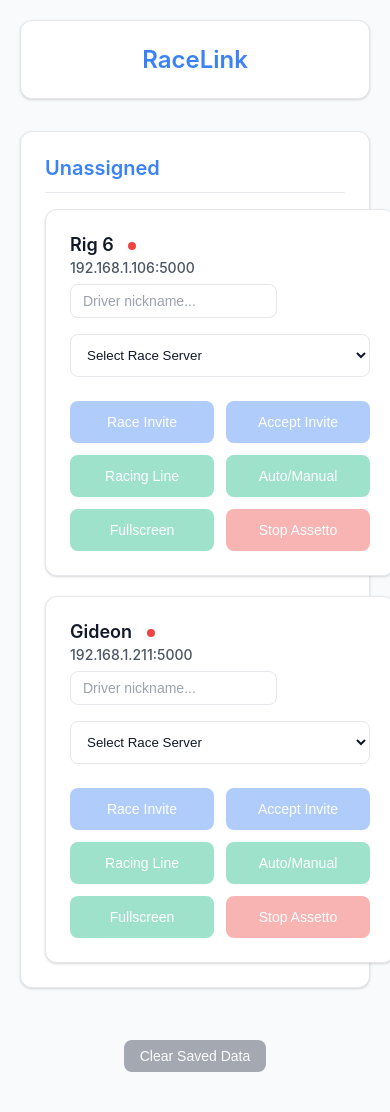
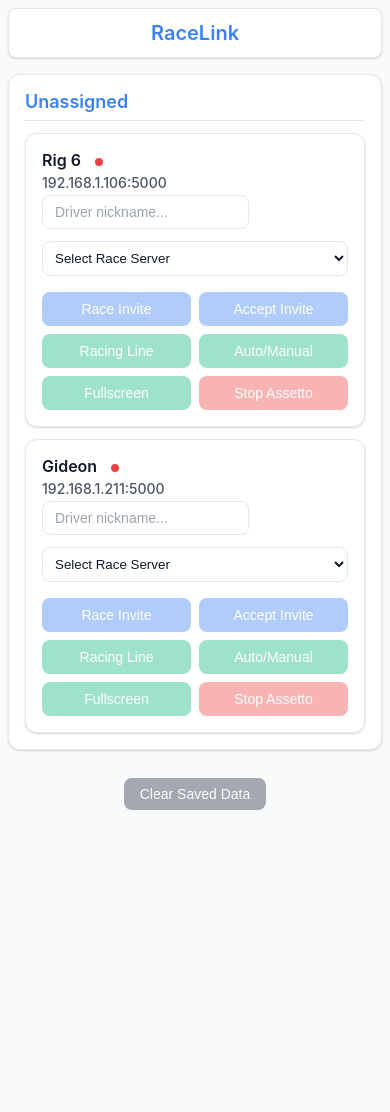
Before and after one commit to Godron629/drivr-client, a Flask app: page / in a window 390 px wide. After the commit the page ends 810 px from the top, so only its background shows below. Run offline with Flask 3, Linux system fonts and the light colour scheme.

Commit message:
mobile fix

```diff
--- a/dashboard/app/static/css/design-tokens.css
+++ b/dashboard/app/static/css/design-tokens.css
@@ -65,7 +65,7 @@
   --transition: 150ms ease-in-out;
 
   /* ========== LAYOUT ========== */
-  --container-padding: var(--space-6);
-  --grid-gap: var(--space-5);
-  --card-padding: var(--space-6);
+  --container-padding: var(--space-3);
+  --grid-gap: var(--space-3);
+  --card-padding: var(--space-4);
 }
--- a/dashboard/app/static/css/style.css
+++ b/dashboard/app/static/css/style.css
@@ -10,16 +10,16 @@ body {
     font-family: var(--font-family);
     background: var(--gray-50);
     color: var(--color-text);
-    padding: var(--space-5);
+    padding: var(--container-padding);
     min-height: 100vh;
 }
 
 .header {
     text-align: center;
-    margin-bottom: var(--space-8);
-    padding: var(--space-6);
+    margin-bottom: var(--space-4);
+    padding: var(--space-4);
     background: var(--color-white);
-    border-radius: var(--border-radius-lg);
+    border-radius: var(--border-radius);
     box-shadow: var(--shadow);
     border: var(--border-width) solid var(--border-color);
 }
@@ -27,14 +27,14 @@ body {
 .header h1 {
     color: var(--color-primary);
     font-weight: var(--font-weight-semibold);
-    font-size: var(--font-size-2xl);
+    font-size: var(--font-size-xl);
     margin: 0;
 }
 
 .footer {
     text-align: center;
-    margin-top: var(--space-8);
-    padding: var(--space-5);
+    margin-top: var(--space-4);
+    padding: var(--space-3);
 }
 
 .clear-storage {
@@ -55,7 +55,7 @@ body {
 }
 
 .dashboard {
-    margin-bottom: var(--space-8);
+    margin-bottom: var(--space-4);
 }
 
 #clients-container {
@@ -73,22 +73,52 @@ body {
 }
 
 .server-group-header {
-    margin-bottom: var(--space-4);
-    padding-bottom: var(--space-3);
+    margin-bottom: var(--space-3);
+    padding-bottom: var(--space-2);
     border-bottom: var(--border-width) solid var(--border-color);
 }
 
 .server-group-header h3 {
     color: var(--color-primary);
     font-weight: var(--font-weight-semibold);
-    font-size: var(--font-size-xl);
+    font-size: var(--font-size-lg);
     margin: 0;
 }
 
 .clients-grid {
     display: grid;
-    grid-template-columns: repeat(auto-fill, minmax(350px, 1fr));
+    grid-template-columns: repeat(auto-fill, minmax(min(300px, 100%), 1fr));
     gap: var(--grid-gap);
+}
+
+/* Mobile responsive adjustments */
+@media (max-width: 768px) {
+    body {
+        padding: var(--space-2);
+    }
+
+    .clients-grid {
+        grid-template-columns: 1fr;
+    }
+
+    .management-section {
+        grid-template-columns: 1fr;
+        gap: var(--space-3);
+    }
+
+    .add-client input, .add-server input {
+        width: 100%;
+        margin-right: 0;
+        margin-bottom: var(--space-2);
+    }
+
+    .add-client button, .add-server button {
+        width: 100%;
+    }
+
+    .header {
+        padding: var(--space-3);
+    }
 }
 
 .client-box {
@@ -111,11 +141,11 @@ body {
     display: flex;
     justify-content: space-between;
     align-items: center;
-    margin-bottom: var(--space-4);
+    margin-bottom: var(--space-3);
 }
 
 .client-name {
-    font-size: var(--font-size-lg);
+    font-size: var(--font-size-base);
     font-weight: var(--font-weight-semibold);
     color: var(--color-text);
     margin-bottom: var(--space-1);
@@ -128,7 +158,7 @@ body {
 }
 
 .nickname-section {
-    margin-top: var(--space-2);
+    margin-top: var(--space-1);
 }
 
 .nickname-input {
@@ -156,11 +186,11 @@ body {
 .controls {
     display: grid;
     grid-template-columns: 1fr 1fr;
-    gap: var(--space-3);
+    gap: var(--space-2);
 }
 
 .btn {
-    padding: var(--space-3) var(--space-4);
+    padding: var(--space-2) var(--space-3);
     border: var(--border-width) solid transparent;
     border-radius: var(--border-radius);
     cursor: pointer;
@@ -286,12 +316,12 @@ body {
 
 .server-select {
     grid-column: 1 / -1;
-    padding: var(--space-3);
+    padding: var(--space-2);
     border: var(--border-width) solid var(--border-color);
     border-radius: var(--border-radius);
     background: var(--color-white);
     color: var(--color-text);
-    margin-bottom: var(--space-3);
+    margin-bottom: var(--space-2);
     font-weight: var(--font-weight-medium);
 }
 
```
Also changed, not shown: other parts of dashboard/app/static/css/style.css (+12 -12 lines).
